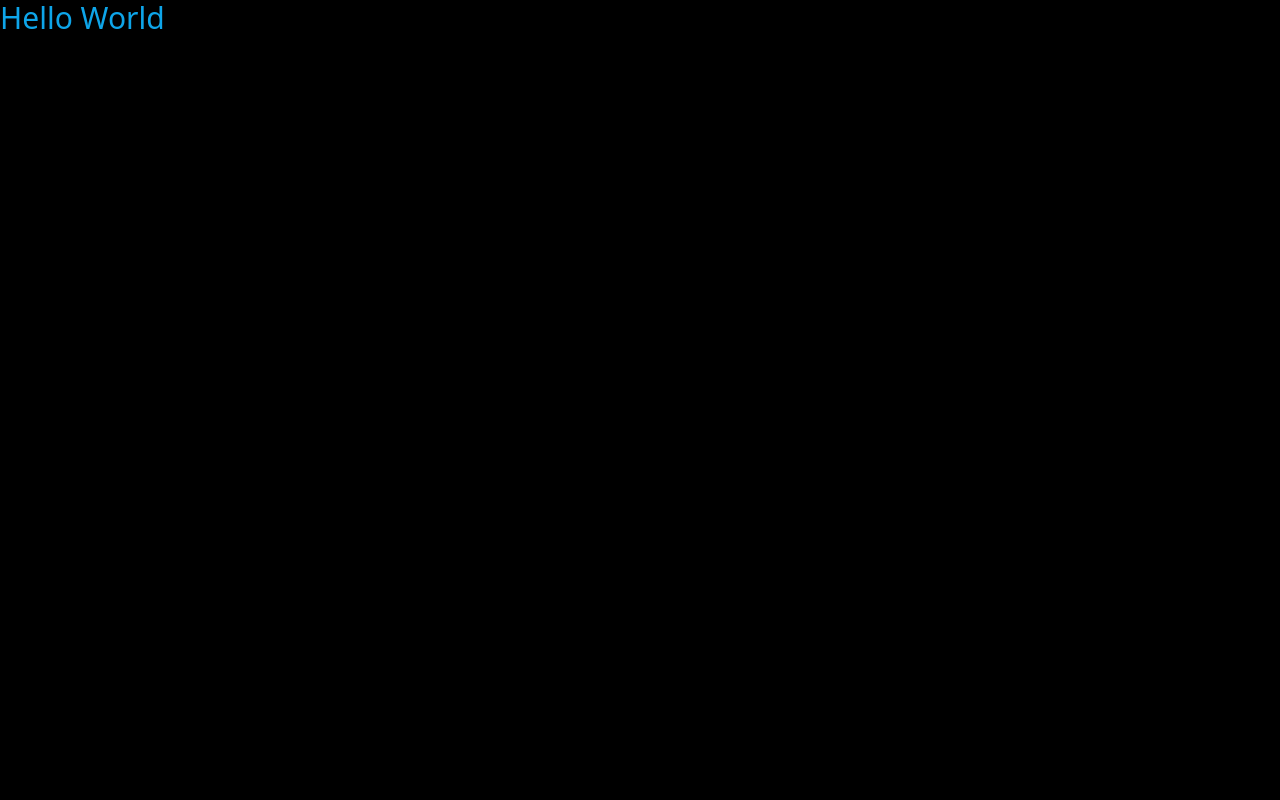
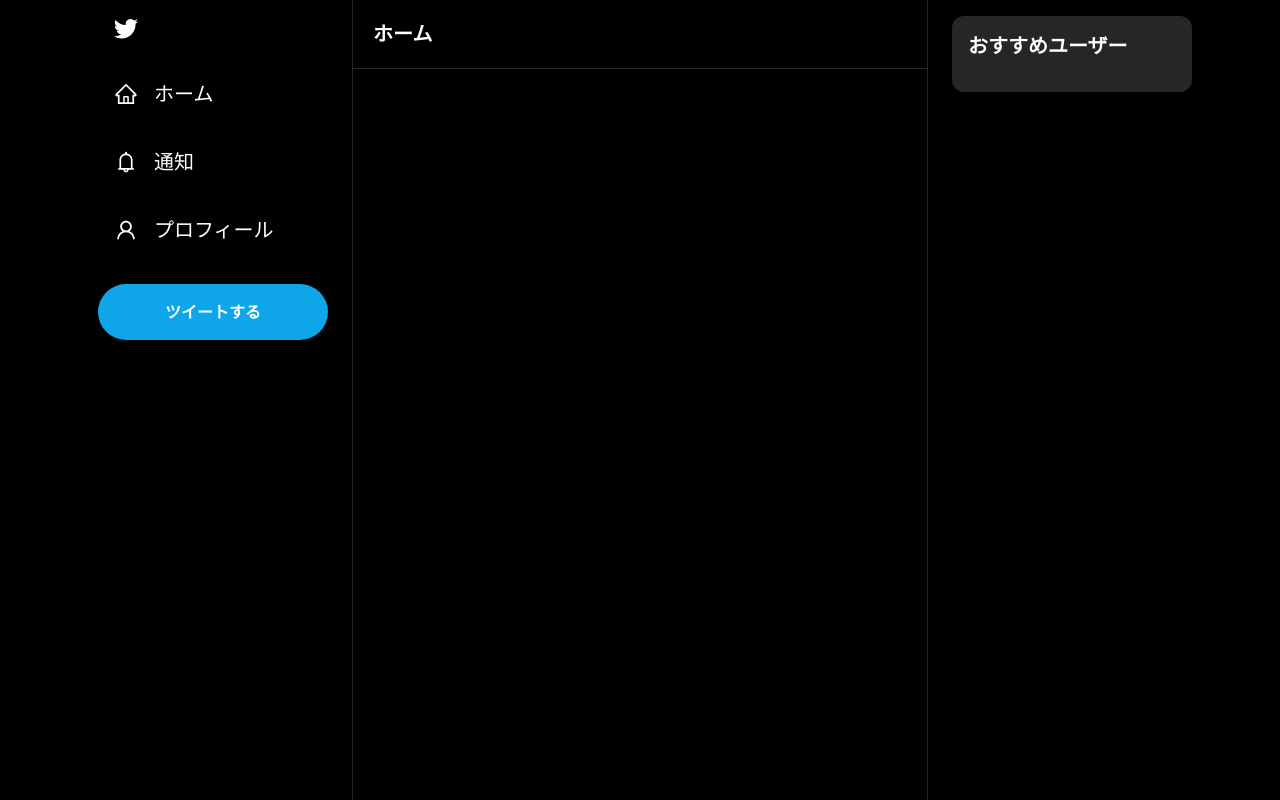
Before and after one commit to ISC-MakeIT/ChaosSns, a Next.js app in the folder frontend/: page / in a window 1280 px wide. Built offline with nearby package versions, Linux system fonts and the light colour scheme.

Commit message:
add homepage

```diff
--- a/frontend/src/app/layout.tsx
+++ b/frontend/src/app/layout.tsx
@@ -1,6 +1,8 @@
 import type { Metadata } from "next";
 import { Inter } from "next/font/google";
+import { Sidebar } from "@/components/templates/Sidebar";
 import "./globals.css";
+import { FollowBar } from "@/components/templates/Followbar";
 
 const inter = Inter({ subsets: ["latin"] });
 
@@ -15,6 +17,20 @@
   children: React.ReactNode;
 }>) {
   return (
-   <div>{children}</div>
+    <html>
+      <body>
+        <div className="h-screen bg-black">
+          <div className="container h-full mx-auto xl:px-30 max-w-6xl">
+            <div className="grid grid-cols-4 h-full">
+              <Sidebar />
+              <div className="col-span-3 lg:col-span-2 border-x-[1px] border-neutral-800">
+                {children}
+              </div>
+              <FollowBar />
+            </div>
+          </div>
+        </div>
+      </body>
+    </html>
   );
 }
--- a/frontend/src/app/page.tsx
+++ b/frontend/src/app/page.tsx
@@ -1,6 +1,9 @@
-import Image from "next/image";
-import styles from "./page.module.css";
+import { Header } from "@/components/templates/Header";
 
 export default function Home() {
-  return <div className="text-3xl text-sky-500">Hello World</div>;
+  return (
+    <div>
+      <Header label="ホーム"/>
+    </div>
+  )
 }
--- /dev/null
+++ b/frontend/src/components/atoms/SidebarTweetButton.tsx
@@ -0,0 +1,16 @@
+import { FaFeather } from "react-icons/fa";
+
+export const SidebarTweetButton = () => {
+  return (
+    <div>
+      <div className="mt-6 lg:hidden rounded-full h-14 w-14 p-4 flex items-center justify-center bg-sky-500 hover:bg-opacity-80 transition cursor-pointer">
+        <FaFeather size={24} color="white" />
+      </div>
+      <div className="mt-6 hidden lg:block px-4 py-4 rounded-full bg-sky-500 hover:bg-opacity-90 cursor-pointer transition">
+        <p className="hidden lg:block text-center font-semibold text-white text-[16px]">
+          ツイートする
+        </p>
+      </div>
+    </div>
+  );
+};
--- /dev/null
+++ b/frontend/src/components/organisms/SidebarItem.tsx
@@ -0,0 +1,27 @@
+import { IconType } from "react-icons";
+
+interface SidebarItemProps {
+  label: string;
+  href?: string;
+  icon: IconType;
+  onClick?: () => void;
+}
+
+export const SidebarItem: React.FC<SidebarItemProps> = ({
+  label,
+  href,
+  icon: Icon,
+  onClick,
+}) => {
+  return (
+    <div className="flex flex-row items-center">
+      <div className="relative rounded-full h-14 w-14 flex items-center justify-center p-4 hover:bg-slate-300 hover:bg-opacity-10 cursor-pointer lg:hidden">
+        <Icon size={28} color="white" />
+      </div>
+      <div className="relative hidden lg:flex items-center gap-4 p-4 rounded-full hover:bg-slate-300 hover:bg-opacity-10 cursor-pointer">
+        <Icon size={24} color="white" />
+        <p className="hidden lg:block text-white text-xl">{label}</p>
+      </div>
+    </div>
+  );
+};
--- /dev/null
+++ b/frontend/src/components/organisms/SidebarLogo.tsx
@@ -0,0 +1,9 @@
+import { BsTwitter } from "react-icons/bs";
+
+export const SidebarLogo = () => {
+  return (
+    <div className="rounded-full h-14 w-14 p-4 flex items-center justify-center hover:bg-blue-300 hover:bg-opacity-10 cursor-pointer transition">
+      <BsTwitter size={28} color="white" />
+    </div>
+  );
+};
--- /dev/null
+++ b/frontend/src/components/templates/Followbar.tsx
@@ -0,0 +1,12 @@
+export const FollowBar = () => {
+  return (
+    <div className="px-6 py-4 hidden lg:block">
+      <div className="bg-neutral-800 rounded-xl p-4">
+        <h2 className="text-white text-xl font-semibold">おすすめユーザー</h2>
+        <div className="flex flex-col gap-6 mt-4">
+            {/* user list */}
+        </div>
+      </div>
+    </div>
+  );
+};
--- /dev/null
+++ b/frontend/src/components/templates/Header.tsx
@@ -0,0 +1,15 @@
+import { useRouter } from "next/navigation";
+
+interface HeaderProps {
+  label: string;
+}
+
+export const Header: React.FC<HeaderProps> = ({ label }) => {
+  return (
+    <div className="border-b-[1px] border-neutral-800 p-5">
+      <div className="flex flex-row items-center gap-2">
+        <h1 className="text-white text-xl font-semibold">{label}</h1>
+      </div>
+    </div>
+  );
+};
--- /dev/null
+++ b/frontend/src/components/templates/Sidebar.tsx
@@ -0,0 +1,44 @@
+import { AiOutlineHome, AiOutlineBell, AiOutlineUser } from "react-icons/ai";
+
+import { SidebarLogo } from "../organisms/SidebarLogo";
+import { SidebarItem } from "../organisms/SidebarItem";
+import { SidebarTweetButton } from "../atoms/SidebarTweetButton";
+
+export const Sidebar = () => {
+  const items = [
+    {
+      label: "ホーム",
+      href: "/",
+      icon: AiOutlineHome,
+    },
+    {
+      label: "通知",
+      href: "/notifications",
+      icon: AiOutlineBell,
+    },
+    {
+      label: "プロフィール",
+      href: "/users/123",
+      icon: AiOutlineUser,
+    },
+  ];
+
+  return (
+    <div className="col-span-1 h-full pr-4 md:pr-6">
+      <div className="flex flex-col items-end">
+        <div className="space-y-2 lg:w-[230px]">
+          <SidebarLogo />
+          {items.map((item) => (
+            <SidebarItem
+              key={item.href}
+              href={item.href}
+              label={item.label}
+              icon={item.icon}
+            />
+          ))}
+          <SidebarTweetButton />
+        </div>
+      </div>
+    </div>
+  );
+};
```
